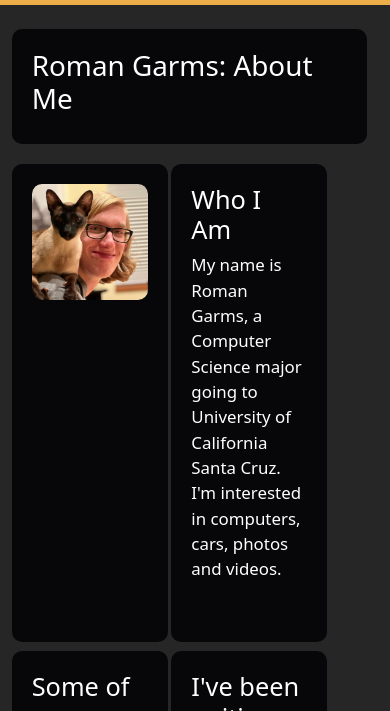
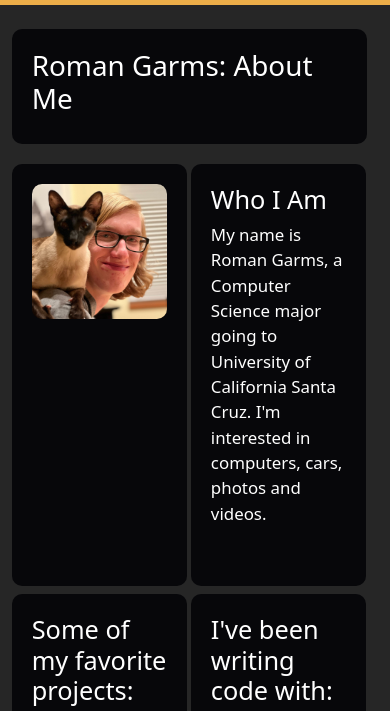
Before and after one commit to Romano-Garmez/Romano-Garmez.github.io, a plain HTML site: page About-Me.html in a window 390 px wide. Shown: the part 69-780 px from the top of the page. Drawn offline with nearby package versions, Linux system fonts and the light colour scheme.

Commit message:
fix scaling issue on portrait screens

```diff
--- a/css/aboutMe.css
+++ b/css/aboutMe.css
@@ -35,7 +35,7 @@
 @media only screen and (max-width: 1080px) {
 
     .container-about-me {
-        grid-template-columns: 40vw 40vw;
+        grid-template-columns: 45vw 45vw;
     }
 
     #about-me-tiles p {
```
